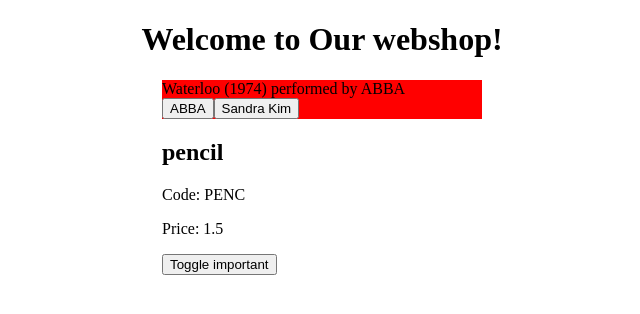
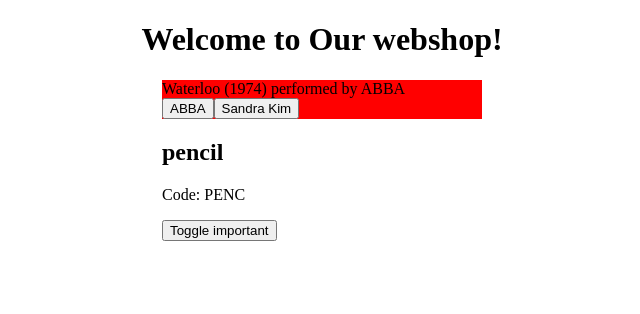
Before and after one commit to Jef-DS/angwebshop, an Angular app: page / in a window 1280 px wide. Shown: the top 314 px of the page, without its empty margins (318-958 px from the left). Built offline with nearby package versions, Linux system fonts and the light colour scheme.

Commit message:
*ngIf in ProductItem

```diff
--- a/src/app/product/product-item/product-item.component.html
+++ b/src/app/product/product-item/product-item.component.html
@@ -1,6 +1,6 @@
 <article class="product" [ngClass]="{important:isImportant}">
     <h1 class="product-name">{{name}}</h1>
     <p class="product-code"><span class="product-label">Code</span>{{code}}</p>
-    <p class="product-price"><span class="product-label">Price</span>{{price}}</p>
+    <p *ngIf="isImportant" class="product-price"><span class="product-label">Price</span>{{price}}</p>
     <button (click)="toggleImportant()">Toggle important</button>
 </article>
```
